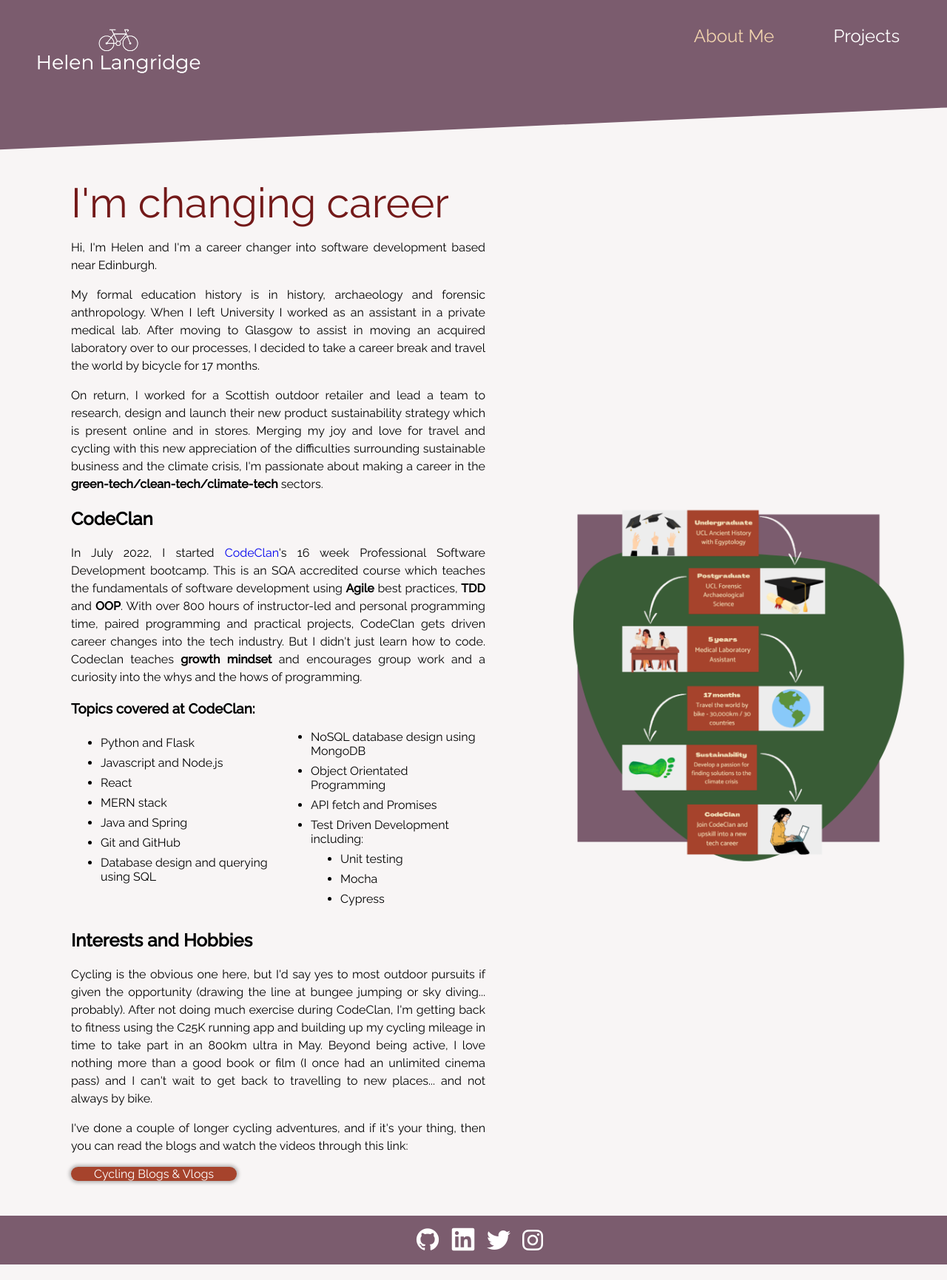
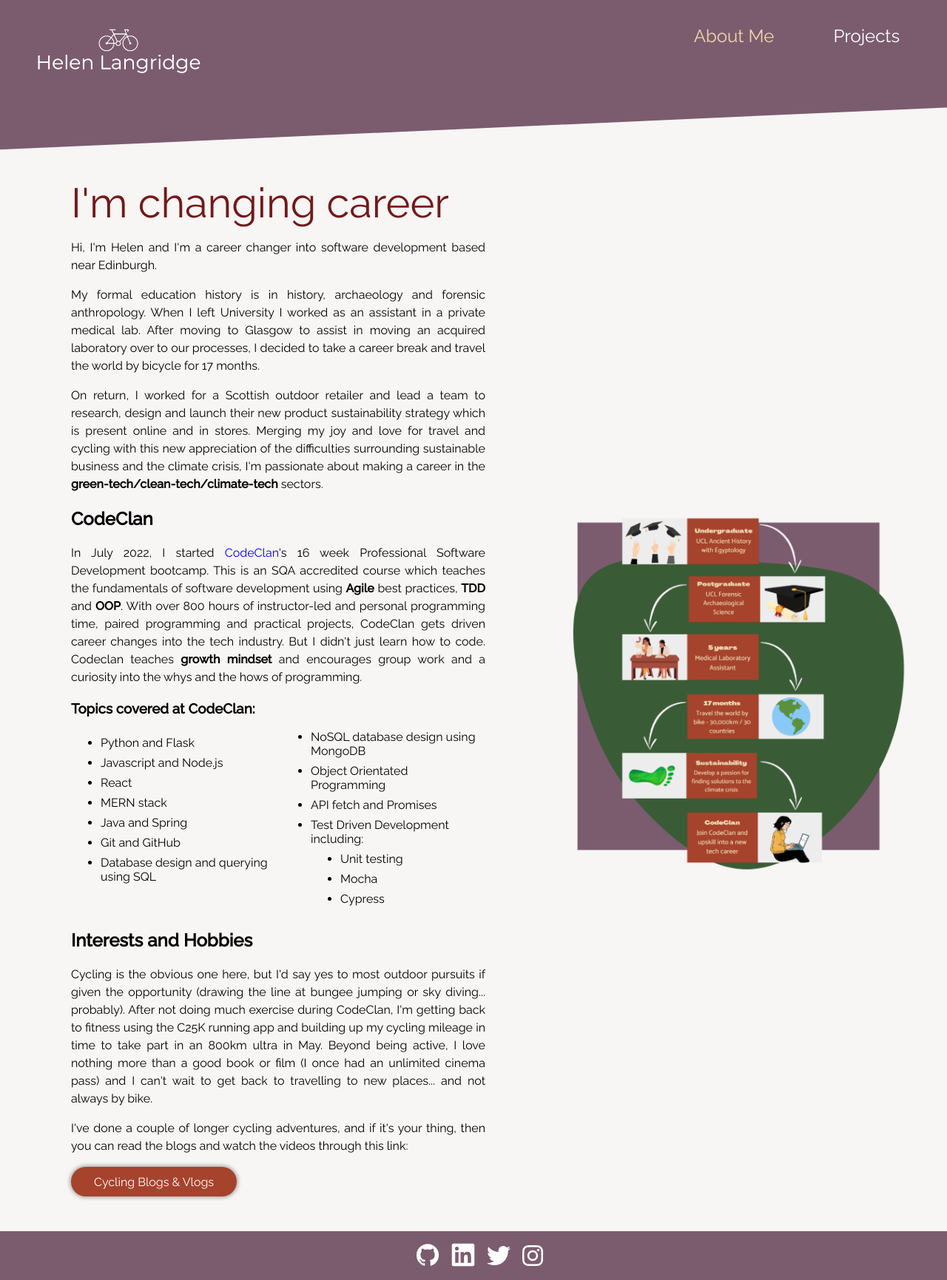
Before and after one commit to HelenLangers/new_portfolio, a React (Create React App) app: page /about in a window 1280 px wide. Shown: the whole page at 74% size. Before the commit the page ends 1710 px from the top, so only its background shows below. Built offline with nearby package versions, Linux system fonts and the light colour scheme.

Commit message:
button styling and iframe styling

```diff
--- a/src/Styling/blogs.css
+++ b/src/Styling/blogs.css
@@ -96,4 +96,8 @@
         max-width: 80%;
         margin-left: 0;
     }
+
+    iframe {
+        width: 100%;
+    }
 }
--- a/src/Styling/main.css
+++ b/src/Styling/main.css
@@ -146,7 +146,7 @@
     justify-content: center;
     background: #A6432C;
     font-size: 1rem;
-    height: fit-content;
+    height: 2.5rem;
     border-radius: 48px;
     width: 15vw;
     padding: 0 1rem;
@@ -289,6 +289,11 @@
         margin-bottom: 1rem;
     }
 
+
+.cycling-button-box {
+    height: fit-content;
+}
+
     .cycling-link {
         margin: 1rem;
     }
```
